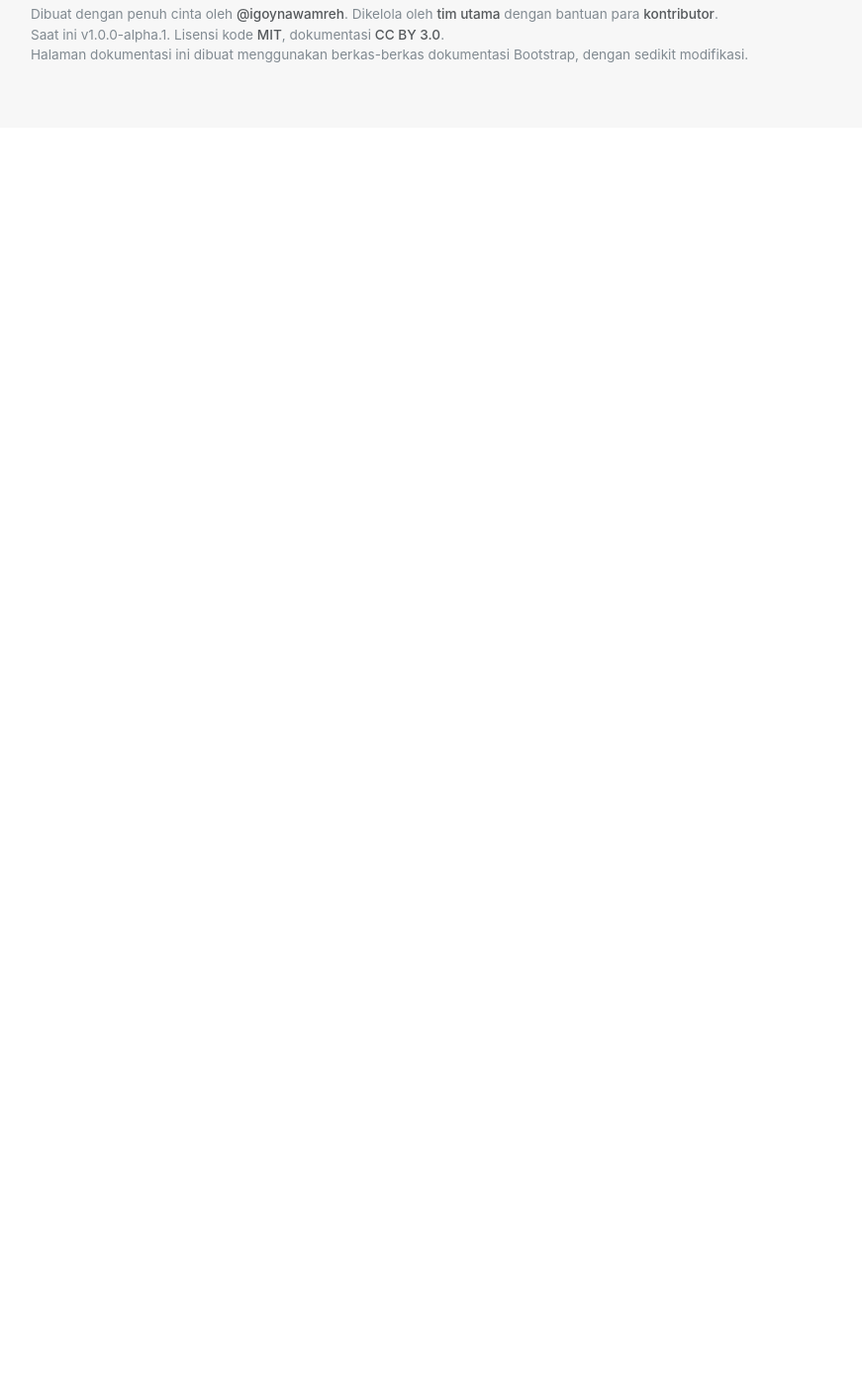
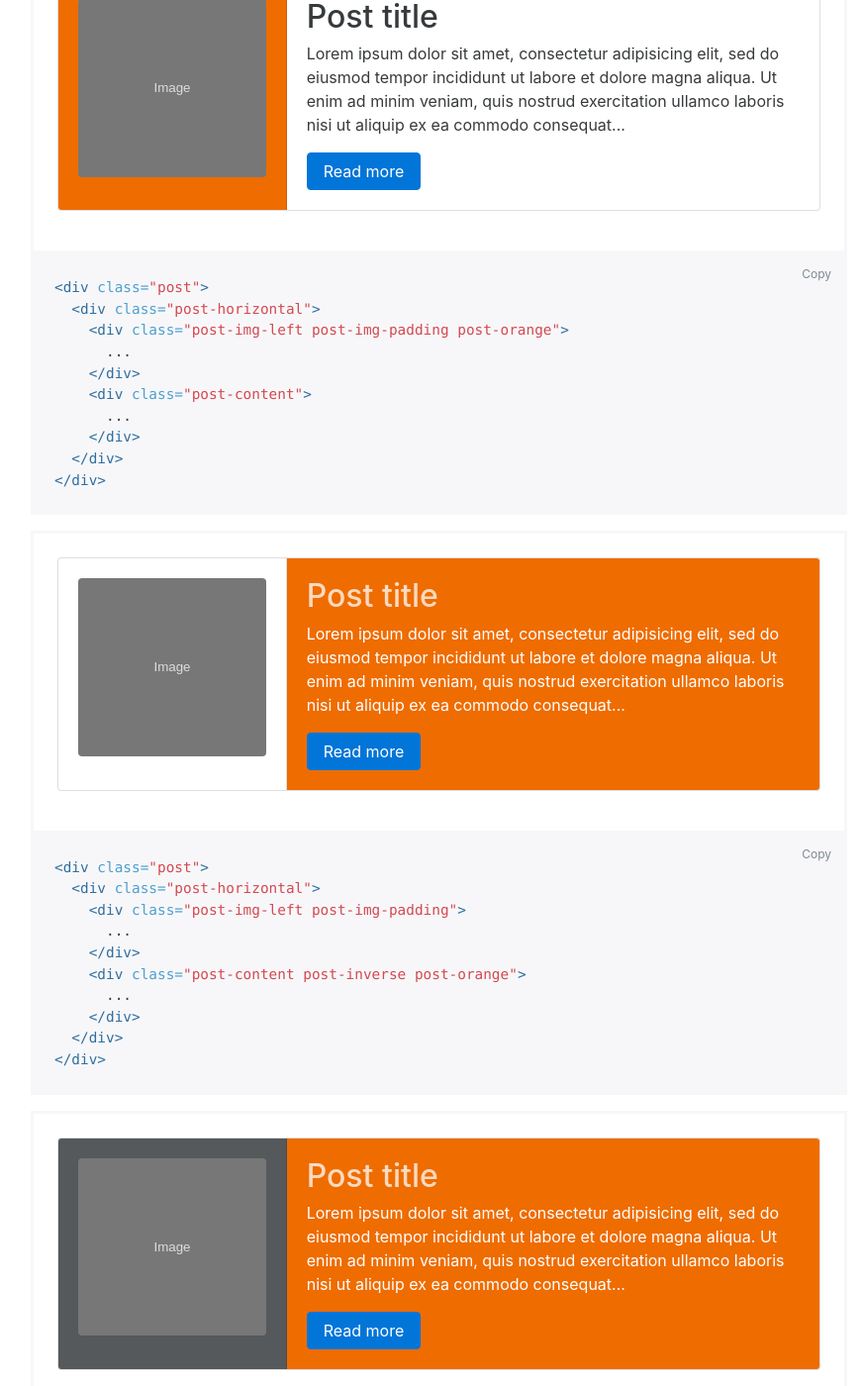
Before and after one commit to taufik-nurrohman/bootsblogger, a Jekyll site: the page built from docs/components/posts.md, in a window 1280 px wide and 1400 px high, scrolled down 70005 px. Shown: the whole window at 99% size, without its empty margins (54-925 px from the left). Built offline with Jekyll 4.4.1, drawn with Linux system fonts in a browser that asks for light colours; before the commit the page ends 70134 px from its top, so only the background shows below that; some of the changed text lies outside the part shown.

Commit message:
add more example

```diff
--- a/docs/components/posts.md
+++ b/docs/components/posts.md
@@ -2868,3 +2868,117 @@
   </article><!-- /.post -->
 </b:loop>
 {% endhighlight %}
+
+## Mix and match
+
+<div class="bd-example">
+  <div class="post">
+    <div class="post-horizontal">
+      <div class="post-img-left post-img-padding post-orange">
+        <a href="#"><img data-src="holder.js/100px180/?auto=yes&text=Image" alt="Image"/></a>
+      </div>
+      <div class="post-content">
+        <h2 class="post-title"><a class="post-title-link" href="#">Post title</a></h2>
+        <p>Lorem ipsum dolor sit amet, consectetur adipisicing elit, sed do eiusmod tempor incididunt ut labore et dolore magna aliqua. Ut enim ad minim veniam, quis nostrud exercitation ullamco laboris nisi ut aliquip ex ea commodo consequat...</p>
+        <p><a class="btn btn-primary" href="#">Read more</a></p>
+      </div>
+    </div>
+  </div>
+</div><!-- /.bd-example -->
+
+{% highlight html %}
+<div class="post">
+  <div class="post-horizontal">
+    <div class="post-img-left post-img-padding post-orange">
+      ...
+    </div>
+    <div class="post-content">
+      ...
+    </div>
+  </div>
+</div>
+{% endhighlight %}
+
+<div class="bd-example">
+  <div class="post">
+    <div class="post-horizontal">
+      <div class="post-img-left post-img-padding">
+        <a href="#"><img data-src="holder.js/100px180/?auto=yes&text=Image" alt="Image"/></a>
+      </div>
+      <div class="post-content post-inverse post-orange">
+        <h2 class="post-title"><a class="post-title-link" href="#">Post title</a></h2>
+        <p>Lorem ipsum dolor sit amet, consectetur adipisicing elit, sed do eiusmod tempor incididunt ut labore et dolore magna aliqua. Ut enim ad minim veniam, quis nostrud exercitation ullamco laboris nisi ut aliquip ex ea commodo consequat...</p>
+        <p><a class="btn btn-primary" href="#">Read more</a></p>
+      </div>
+    </div>
+  </div>
+</div><!-- /.bd-example -->
+
+{% highlight html %}
+<div class="post">
+  <div class="post-horizontal">
+    <div class="post-img-left post-img-padding">
+      ...
+    </div>
+    <div class="post-content post-inverse post-orange">
+      ...
+    </div>
+  </div>
+</div>
+{% endhighlight %}
+
+<div class="bd-example">
+  <div class="post">
+    <div class="post-horizontal">
+      <div class="post-img-left post-img-padding post-gray">
+        <a href="#"><img data-src="holder.js/100px180/?auto=yes&text=Image" alt="Image"/></a>
+      </div>
+      <div class="post-content post-inverse post-orange">
+        <h2 class="post-title"><a class="post-title-link" href="#">Post title</a></h2>
+        <p>Lorem ipsum dolor sit amet, consectetur adipisicing elit, sed do eiusmod tempor incididunt ut labore et dolore magna aliqua. Ut enim ad minim veniam, quis nostrud exercitation ullamco laboris nisi ut aliquip ex ea commodo consequat...</p>
+        <p><a class="btn btn-primary" href="#">Read more</a></p>
+      </div>
+    </div>
+  </div>
+</div><!-- /.bd-example -->
+
+{% highlight html %}
+<div class="post">
+  <div class="post-horizontal">
+    <div class="post-img-left post-img-padding post-gray">
+      ...
+    </div>
+    <div class="post-content post-inverse post-orange">
+      ...
+    </div>
+  </div>
+</div>
+{% endhighlight %}
+
+<div class="bd-example">
+  <div class="post post-inverse post-red">
+    <div class="post-horizontal">
+      <div class="post-img-left post-img-padding post-gray">
+        <a href="#"><img data-src="holder.js/100px180/?auto=yes&text=Image" alt="Image"/></a>
+      </div>
+      <div class="post-content post-orange">
+        <h2 class="post-title"><a class="post-title-link" href="#">Post title</a></h2>
+        <p>Lorem ipsum dolor sit amet, consectetur adipisicing elit, sed do eiusmod tempor incididunt ut labore et dolore magna aliqua. Ut enim ad minim veniam, quis nostrud exercitation ullamco laboris nisi ut aliquip ex ea commodo consequat...</p>
+        <p><a class="btn btn-primary" href="#">Read more</a></p>
+      </div>
+    </div>
+  </div>
+</div><!-- /.bd-example -->
+
+{% highlight html %}
+<div class="post post-inverse post-red">
+  <div class="post-horizontal">
+    <div class="post-img-left post-img-padding post-gray">
+      ...
+    </div>
+    <div class="post-content post-orange">
+      ...
+    </div>
+  </div>
+</div>
+{% endhighlight %}
```
